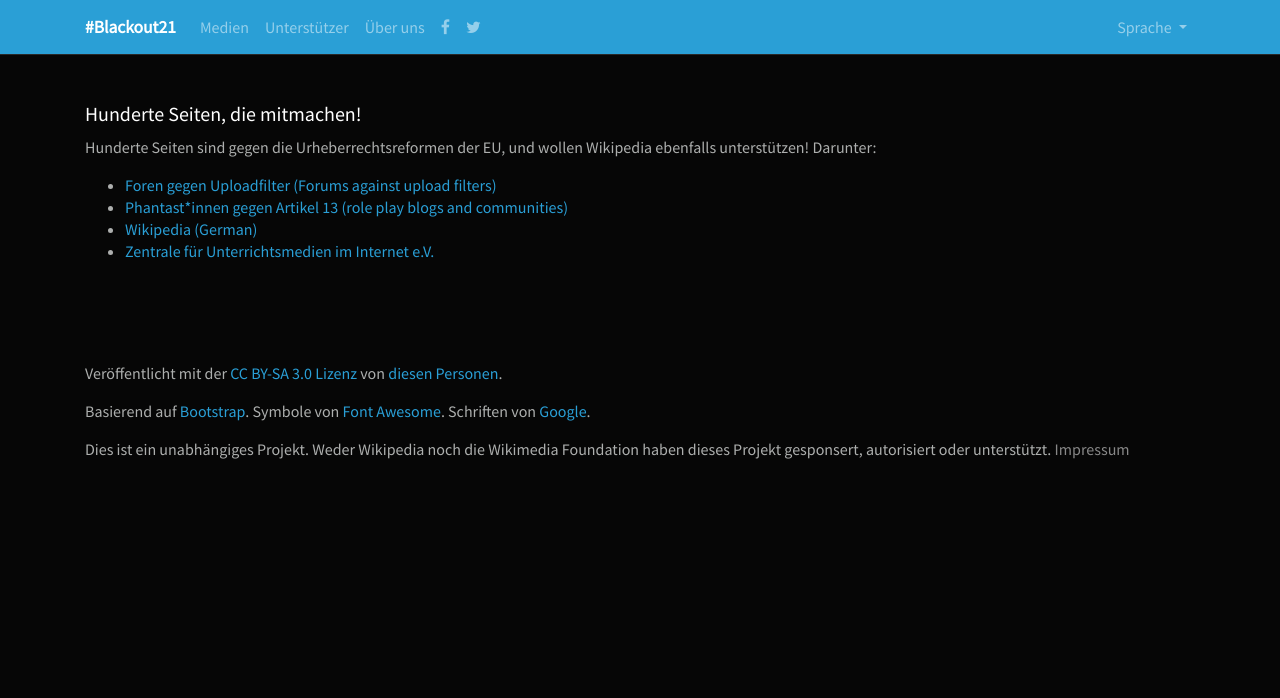
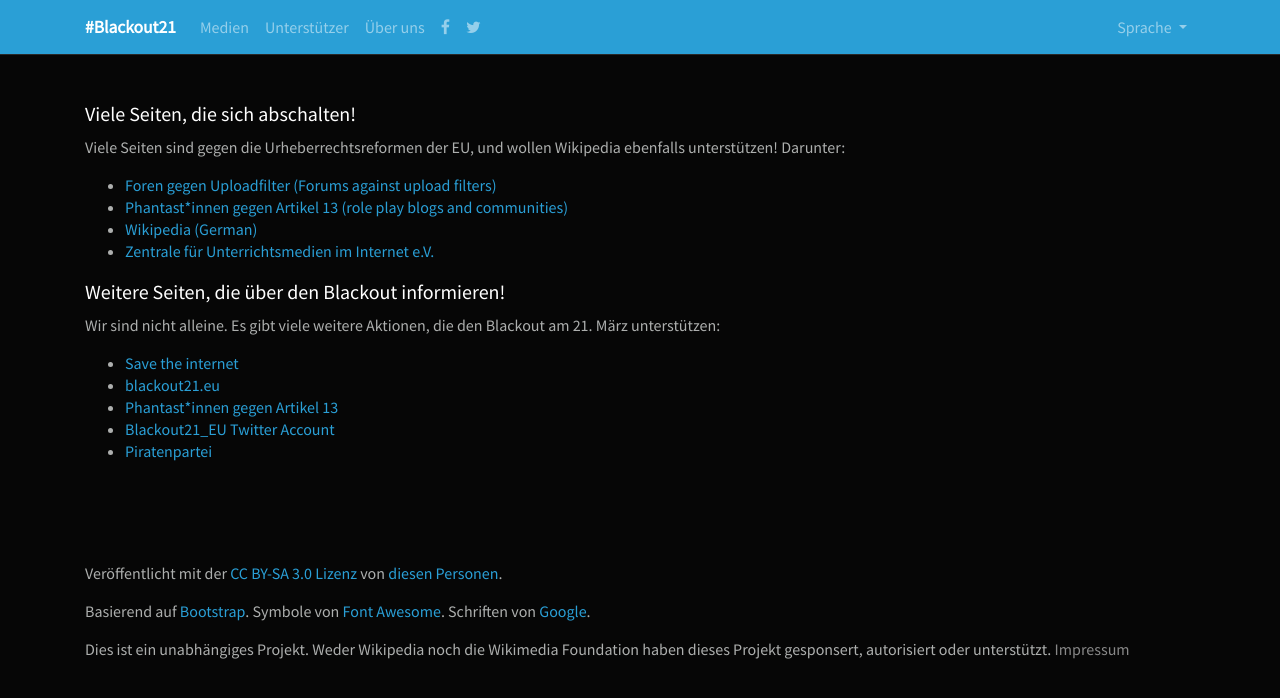
Before and after one commit to blackout21/blackout21.github.io, a Jekyll site: the page built from de/supporters.md, in a window 1280 px wide. Shown: the top 698 px of the page. Built offline with Jekyll 4.4.1, drawn with Linux system fonts in a browser that asks for light colours; nearby versions of some CDN libraries; our own code applies the rules of GitHub Pages for plain Markdown files; a script that is not in the unit is left out.

Commit message:
Added blackout pages to support page

```diff
--- /dev/null
+++ b/_includes/blackout.md
@@ -0,0 +1,5 @@
+* [Save the internet](https://savetheinternet.info/blackout/)
+* [blackout21.eu](https://blackout21.eu/)
+* [Phantast*innen gegen Artikel 13](https://pga13.eu/)
+* [Blackout21_EU Twitter Account](https://twitter.com/Blackout21_EU)
+* [Piratenpartei](https://de.wordpress.org/plugins/saveyourinternet-protest-page/)
--- a/de/supporters.md
+++ b/de/supporters.md
@@ -1,11 +1,18 @@
 ---
-title: Hunderte Seiten demonstrieren mit!
-description: Hunderte Seiten demonstrieren am 21. März mit!
+title: Viele Seiten demonstrieren mit!
+description: Viele Seiten demonstrieren am 21. März online mit!
 language: de
 ---
 
-## Hunderte Seiten, die mitmachen!
+## Viele Seiten, die sich abschalten!
 
-Hunderte Seiten sind gegen die Urheberrechtsreformen der EU, und wollen Wikipedia ebenfalls unterstützen! Darunter:
+Viele Seiten sind gegen die Urheberrechtsreformen der EU, und wollen Wikipedia ebenfalls unterstützen! Darunter:
 
 {% include supporters.md %}
+
+
+### Weitere Seiten, die über den Blackout informieren!
+
+Wir sind nicht alleine. Es gibt viele weitere Aktionen, die den Blackout am 21. März unterstützen:
+
+{% include blackout.md %}
```
Also changed, not shown: en/supporters.md (+10 -3 lines).
